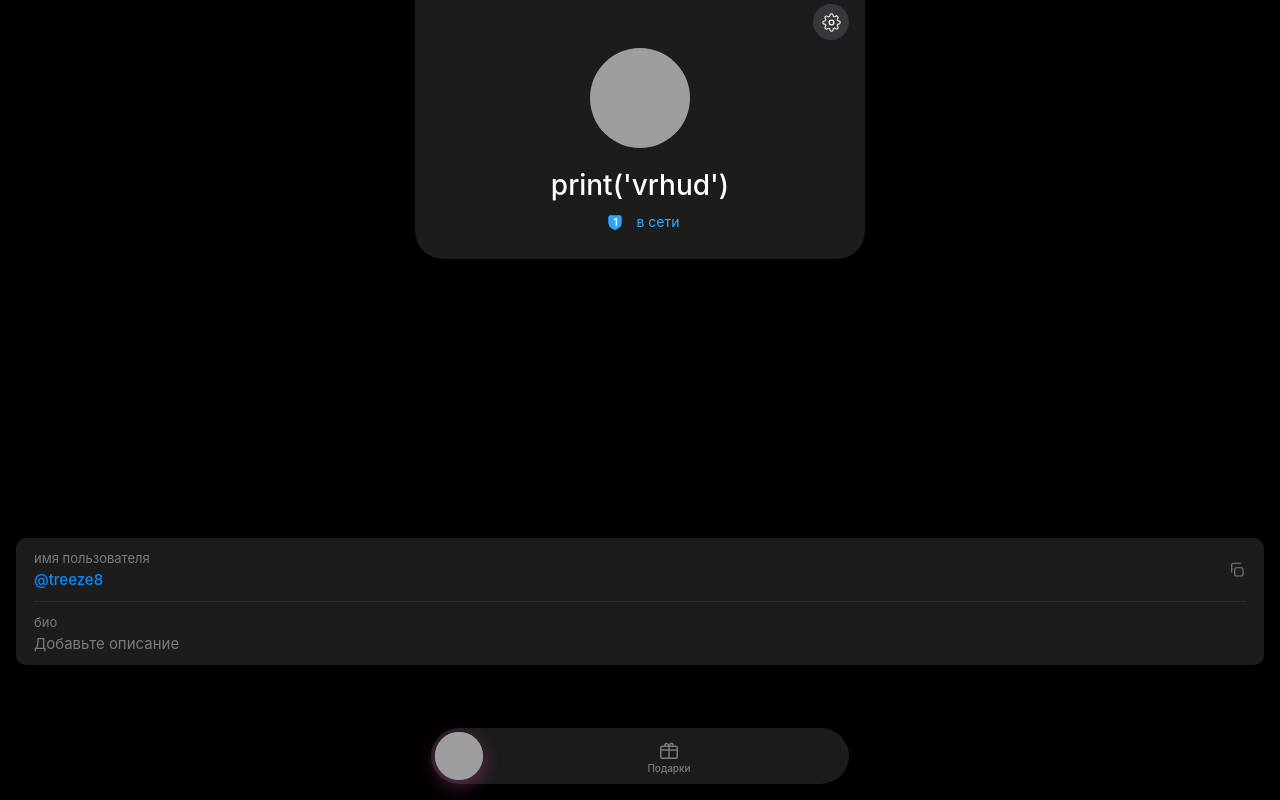
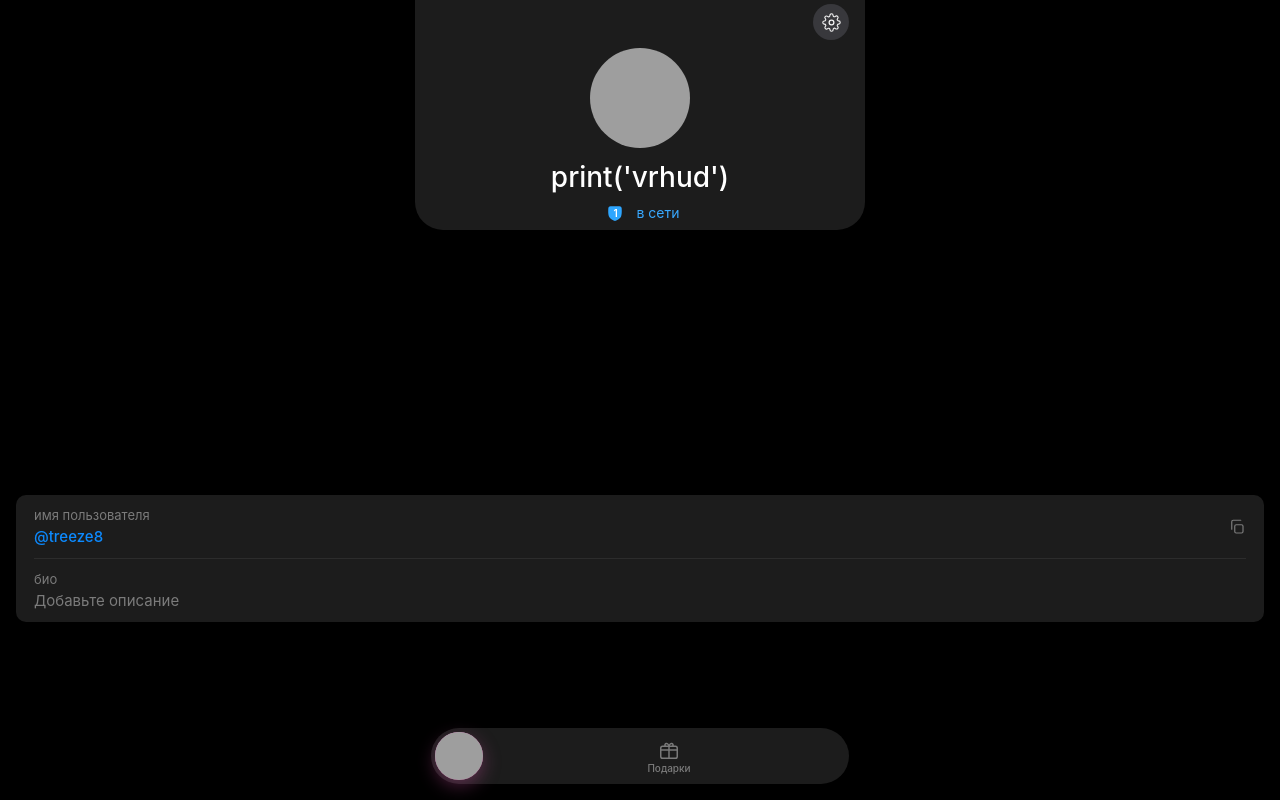
Before and after one commit to rngeryes/fdvfv, a React (Vite) app: page / in a window 1280 px wide. Built offline with nearby package versions, Linux system fonts and the light colour scheme; grey boxes are pictures that could not be loaded.

Commit message:
Update App.css

```diff
--- a/src/App.css
+++ b/src/App.css
@@ -83,9 +83,9 @@
   overflow: hidden;
 }
 
-/* Info card — увеличен отступ сверху на 10px (было 10px, стало 20px) */
+/* Info card — минимальный отступ сверху */
 .profile-info-card {
-  margin: calc(var(--page-pt, 0px) + 259px + 20px) 16px 0;
+  margin: calc(var(--page-pt, 0px) + 230px + 6px) 16px 0;
   border-radius: 10px;
   background: #1C1C1C;
   overflow: hidden;
@@ -133,7 +133,7 @@
   z-index: 5;
   margin: 0 auto;
   max-width: 450px;
-  height: calc(var(--page-pt, 0px) + 259px);
+  height: calc(var(--page-pt, 0px) + 230px);
   overflow: hidden;
 }
 
@@ -176,12 +176,12 @@
   display: block;
 }
 
-/* Name — 168px from top of page content area */
+/* Name — 140px from top (сместил ближе к аватару) */
 .profile-name-wrap {
   pointer-events: auto;
   position: absolute;
   left: 0; right: 0;
-  top: calc(var(--page-pt, 0px) + 168px);
+  top: calc(var(--page-pt, 0px) + 160px);
   padding: 0 16px;
   display: flex;
   justify-content: center;
@@ -197,12 +197,12 @@
   max-width: 280px;
 }
 
-/* Status row (badge + online) — 207px */
+/* Status row (badge + online) — 198px */
 .profile-status-wrap {
   pointer-events: auto;
   position: absolute;
   left: 0; right: 0;
-  top: calc(var(--page-pt, 0px) + 207px);
+  top: calc(var(--page-pt, 0px) + 198px);
   display: flex;
   align-items: center;
   justify-content: center;
@@ -348,7 +348,6 @@
 }
 .rating-bubble-score { font-size: 24px; font-weight: 600; color: #fff; line-height: 1; white-space: nowrap; }
 .rating-bubble-max { font-size: 22px; font-weight: 400; color: rgba(255,255,255,0.6); }
-/* Треугольник смещен наверх на 2px */
 .rating-bubble-tail {
   position: absolute;
   top: calc(100% - 2px);
```
